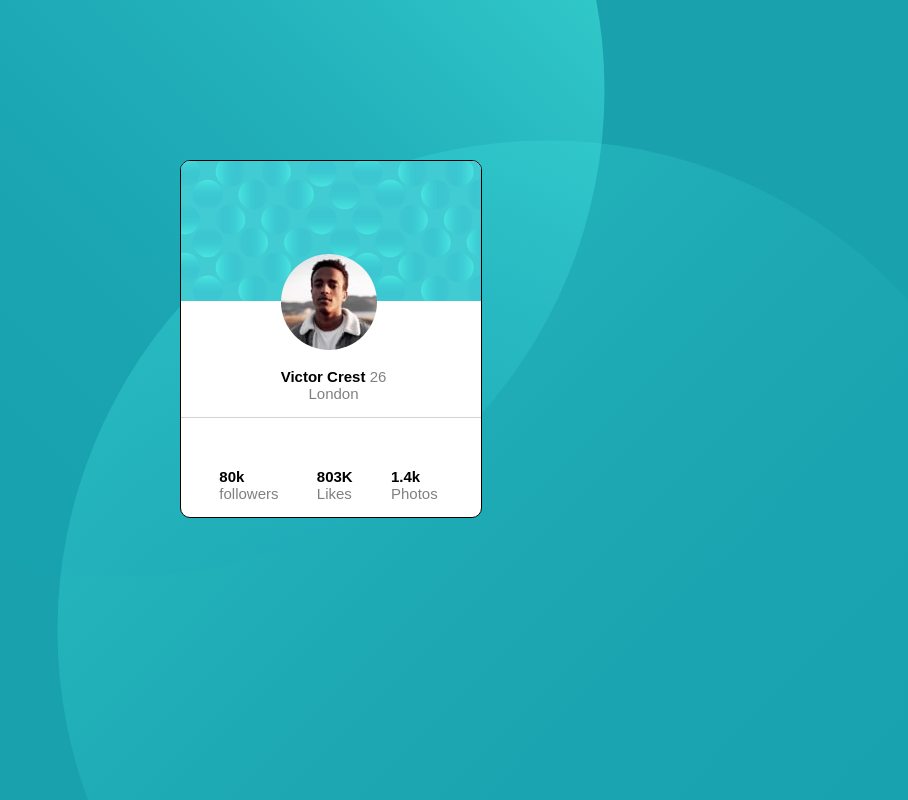
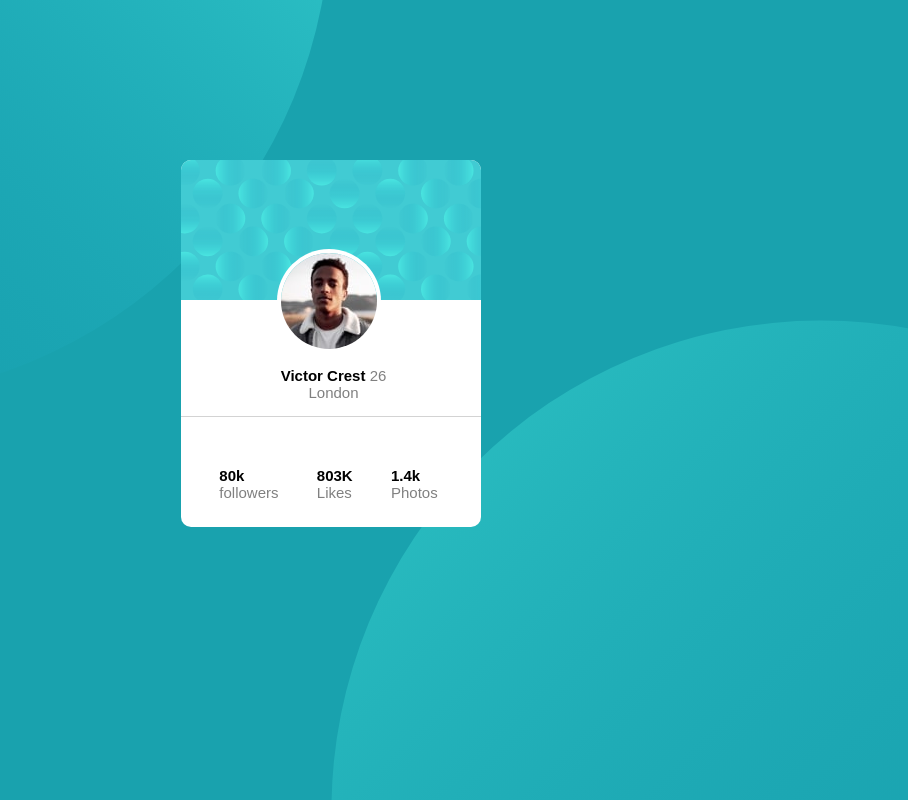
Before and after one commit to CodeMonkeyJake/profile-card-component, a plain HTML site: page index.html in a window 1280 px wide. Shown: the whole page, without its empty margins (309-1217 px from the left). Drawn offline with Linux system fonts and the light colour scheme.

Commit message:
final commit

```diff
--- a/app.css
+++ b/app.css
@@ -9,32 +9,39 @@
 @import url('https://fonts.googleapis.com/css2?family=Kumbh+Sans:wght@400;700&display=swap');
 
 * {
+
   margin: 0;
   padding: 0;
 }
 
 
 body {
+  position:relative;
   display: flex;
-  flex-direction: row;
+  height: 100vh;
+  width: 100vw;
  justify-content: center;
+
   font-size: 15px;
   background-color: var(--Dark-cyan);
   background-image: url(/images/bg-pattern-top.svg), url(/images/bg-pattern-bottom.svg);
-background-position: top -50vh  left -5vw , bottom -75vh right -5vw;
+/* background-position: top -50%  left -5vw , bottom -75vh right -5vw; */
 background-repeat: no-repeat  ;
+background-position: bottom 50vh right 50vw, top 40vh left 50vw ;
 
 }
 
 
 
 .container {
+
+  margin-top: 20vh;
   font-family: 'kumbh sans' ,sans-serif;
   font-weight: 400;
-margin-top: 20vh;
+height: 367px;
   flex-shrink: 0;
 
-  border: solid 1px black;
+  border: none;
   border-radius: 10px;
   overflow: hidden;
 width: 300px;
@@ -53,6 +60,7 @@ background-color: white;
   padding-left: 80px;
 }
 .imgcontainer img {
+  box-shadow: 0 0 0 4px white;
   border-radius: 50%;
   margin-top: -50px;
 }
@@ -69,9 +77,7 @@ background-color: white;
   color: gray;
 }
 
-.city {
 
-}
 
 .stats  {
   display: flex;
```
